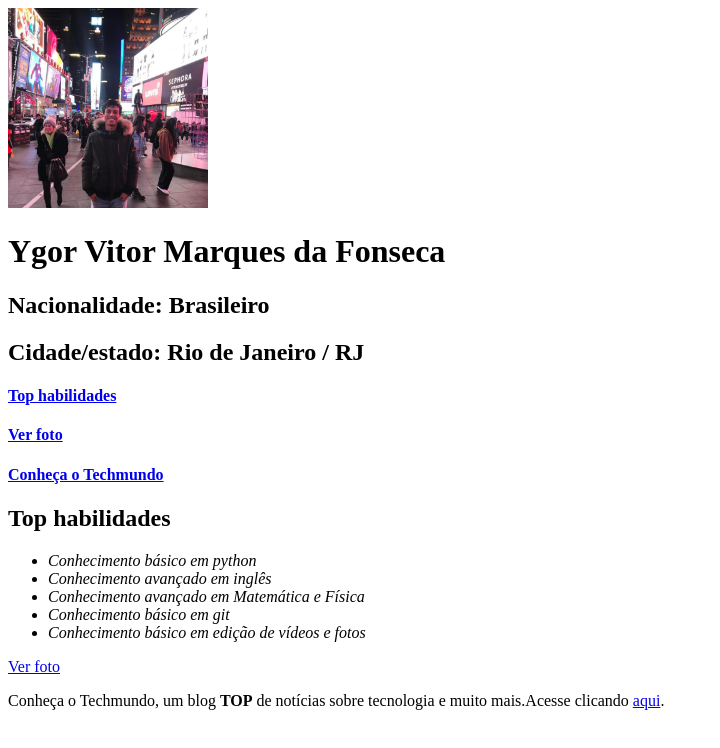
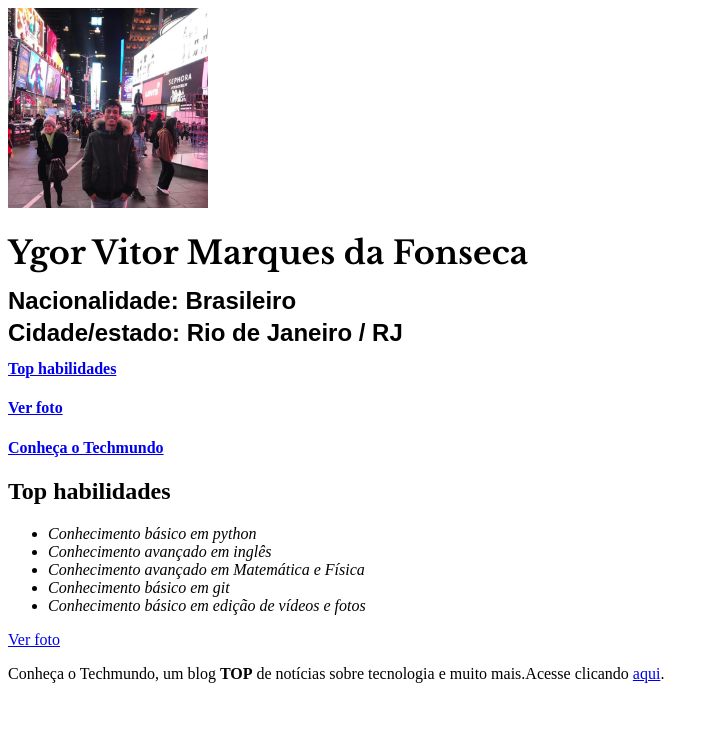
Before and after one commit to ygorvmdf/ygorvmdf.github.io, a plain HTML site: page index.html in a window 1280 px wide. Shown: the whole page, without its empty margins (0-720 px from the left). Drawn offline with nearby package versions, Linux system fonts and the light colour scheme.

Commit message:
adding font-style to name and description

```diff
--- a/index.html
+++ b/index.html
@@ -1,13 +1,26 @@
 <!DOCTYPE html>
 <html>
 	<head>
-		<title>Portifólio | Ygor Fonseca</title>
+        <title>Portifólio | Ygor Fonseca</title>
+        <link href="https://fonts.googleapis.com/css2?family=Libre+Baskerville:wght@700&display=swap" rel="stylesheet">
+        <link href="https://fonts.googleapis.com/css2?family=IBM+Plex+Sans&display=swap" rel="stylesheet">
+        <style>
+            .name {
+                font-family: "Libre Baskerville", sans-serif;
+            }
+
+            .description {
+                font-family: "IMB Plex Sans", sans-serif;
+                line-height: 50%;
+            }
+
+        </style>
 	</head>
 	<body>
-        <img src="/ygor-manhattan.jpeg" alt="Foto Ygor em Manhattan" width="200">
-        <h1>Ygor Vitor Marques da Fonseca</h1>
-        <h2>Nacionalidade: Brasileiro</h2>
-        <h2>Cidade/estado: Rio de Janeiro / RJ</h2>
+        <img class="photo" src="/ygor-manhattan.jpeg" alt="Foto Ygor em Manhattan" width="200">
+        <h1 class="name">Ygor Vitor Marques da Fonseca</h1>
+        <h2 class="description">Nacionalidade: Brasileiro</h2>
+        <h2 class="description">Cidade/estado: Rio de Janeiro / RJ</h2>
         <h4><a href="#habilidades">Top habilidades</a></h4>
         <h4><a href="#foto">Ver foto</a></h4>
         <h4><a href="#techmundo">Conheça o Techmundo</a></h4>
```
